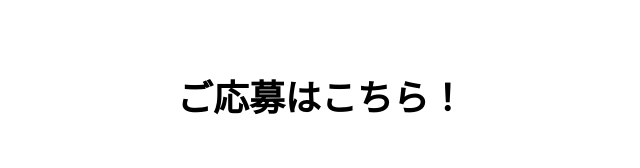
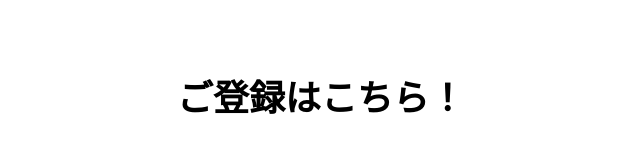
Before and after one commit to nishi-hnut/ageha_home_md, a Next.js app: page / in a window 1280 px wide. Shown: the part 7044-7212 px from the top of the page, without its empty margins (319-959 px from the left). Built offline with nearby package versions, Linux system fonts and the light colour scheme.

Commit message:
文言修正

```diff
--- a/app/page.tsx
+++ b/app/page.tsx
@@ -417,7 +417,7 @@ export default function Home() {
       <div className="">
         <div className="text-center pt-20">
           <div className="text-black text-4xl font-bold pt-2 px-4 border-b-red-200">
-            ご応募はこちら！
+            ご登録はこちら！
           </div>
           <div className="mt-16 pb-8 ">
             <button className="shadow-lg bg-cyan-500 shadow-teal-500/50 text-white rounded px-20 py-3 cursor-pointer">
```
